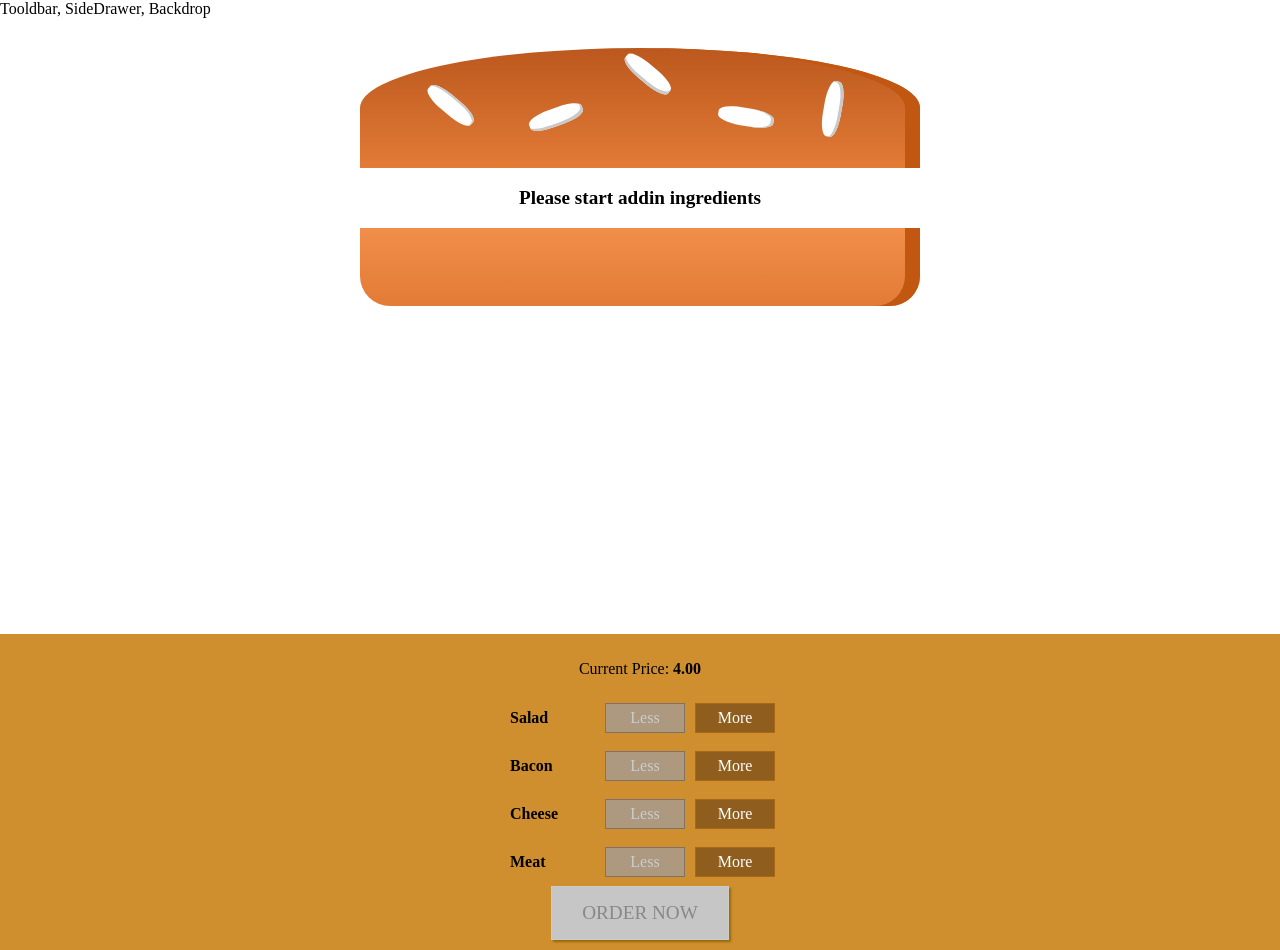
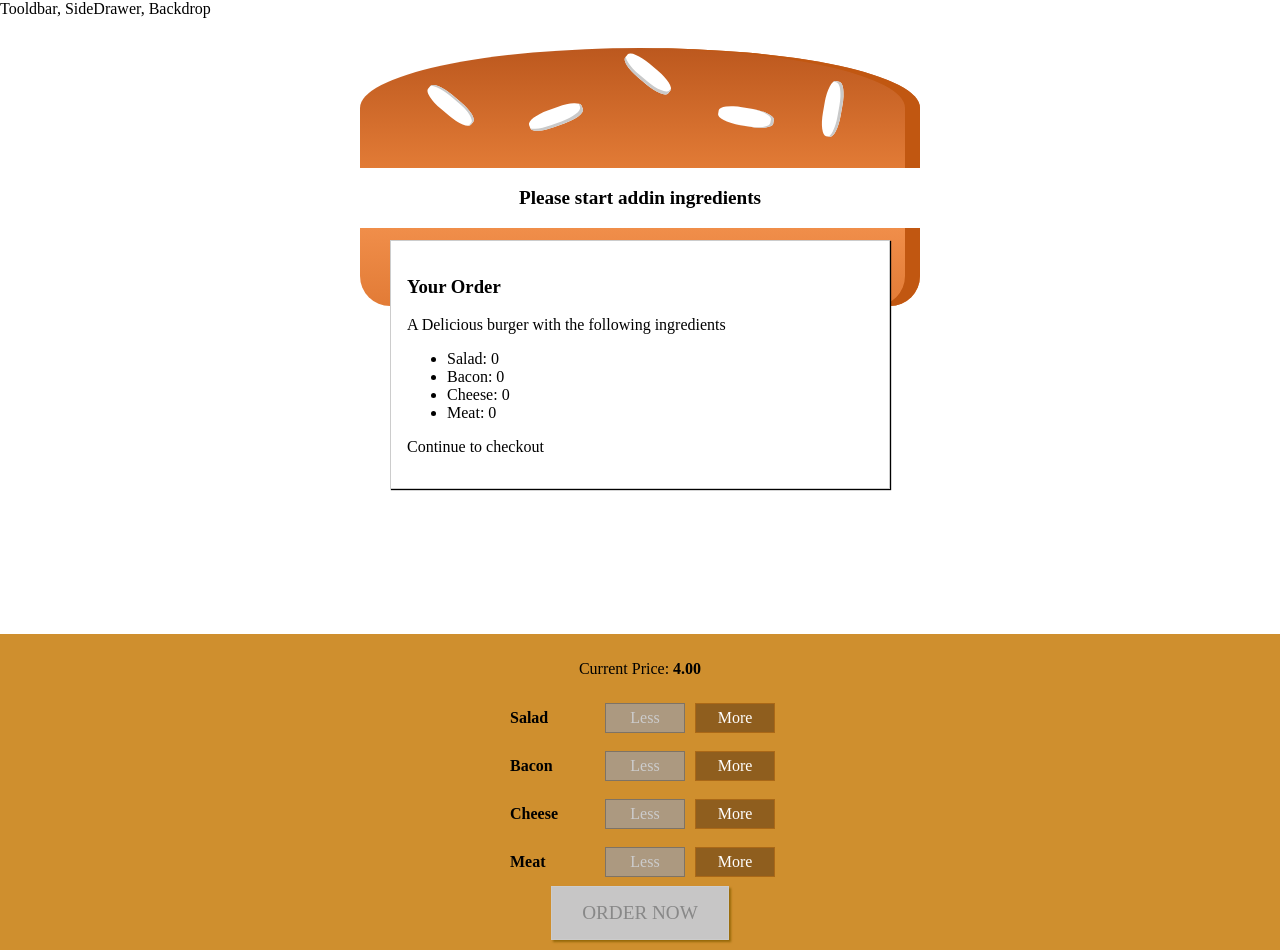
Before and after one commit to mujahid-ali/burger-builder-app, a React (Create React App) app: page / in a window 1280 px wide. Built offline with nearby package versions, Linux system fonts and the light colour scheme.

Commit message:
Added: Order Modal

```diff
--- /dev/null
+++ b/src/components/Burger/OrderSummary/OrderSummary.js
@@ -0,0 +1,26 @@
+import React from 'react';
+
+import Axiliary from '../../../hoc/Auxiliary';
+const orderSummary = (props) => {
+    const ingredientSummary = Object.keys(props.ingredients)
+        .map( igKey => {
+            return <li key={igKey}>
+                    <span style={{textTransform: 'capitalize'}}>{igKey}</span>: {props.ingredients[igKey]}
+                </li>
+
+        });
+
+    return (
+        <Axiliary>
+            <h3>Your Order</h3>
+            <p>A Delicious burger with the following ingredients</p>
+            <ul>
+                {ingredientSummary}
+            </ul>
+            <p>Continue to checkout</p>
+        </Axiliary>
+    )
+
+};
+
+export default orderSummary;
--- /dev/null
+++ b/src/components/UI/Modal/Modal.js
@@ -0,0 +1,11 @@
+import React from 'react';
+
+import classes from './Modal.module.css';
+
+const modal = (props) => (
+    <div className={classes.Modal}>
+        {props.children}
+    </div>
+);
+
+export default modal;
--- /dev/null
+++ b/src/components/UI/Modal/Modal.module.css
@@ -0,0 +1,20 @@
+.Modal {
+    position: fixed;
+    z-index: 500;
+    background-color: white;
+    width: 70%;
+    border: 1px solid #ccc;
+    box-shadow: 1px 1px 1px black;
+    padding: 16px;
+    left: 15%;
+    top: 30%;
+    box-sizing: border-box;
+    transition: all 0.3s ease-out;
+}
+
+@media (min-width: 600px) {
+    .Modal {
+        width: 500px;
+        left: calc(50% - 250px);
+    }
+}
--- a/src/containers/BurgerBuilder/BurgerBuilder.js
+++ b/src/containers/BurgerBuilder/BurgerBuilder.js
@@ -3,6 +3,8 @@
 import Auxiliary from '../../hoc/Auxiliary';
 import Burger from '../../components/Burger/Burger';
 import BuildControls from '../../components/Burger/BuildControls/BuildControls';
+import Modal from '../../components/UI/Modal/Modal';
+import OrderSummary from '../../components/Burger/OrderSummary/OrderSummary';
 
 const INGREDIENT_PRICES = {
     salad: 0.5,
@@ -78,6 +80,9 @@
         }
         return (
             <Auxiliary>
+                <Modal >
+                    <OrderSummary ingredients={this.state.ingredients} />
+                </Modal>
                 <Burger ingredients={this.state.ingredients} />
                 <BuildControls
                     ingredientAdded={this.addIngredientHandler}
```
Also changed, not shown: src/components/UI/Backdrop/Backdrop.js (added).
